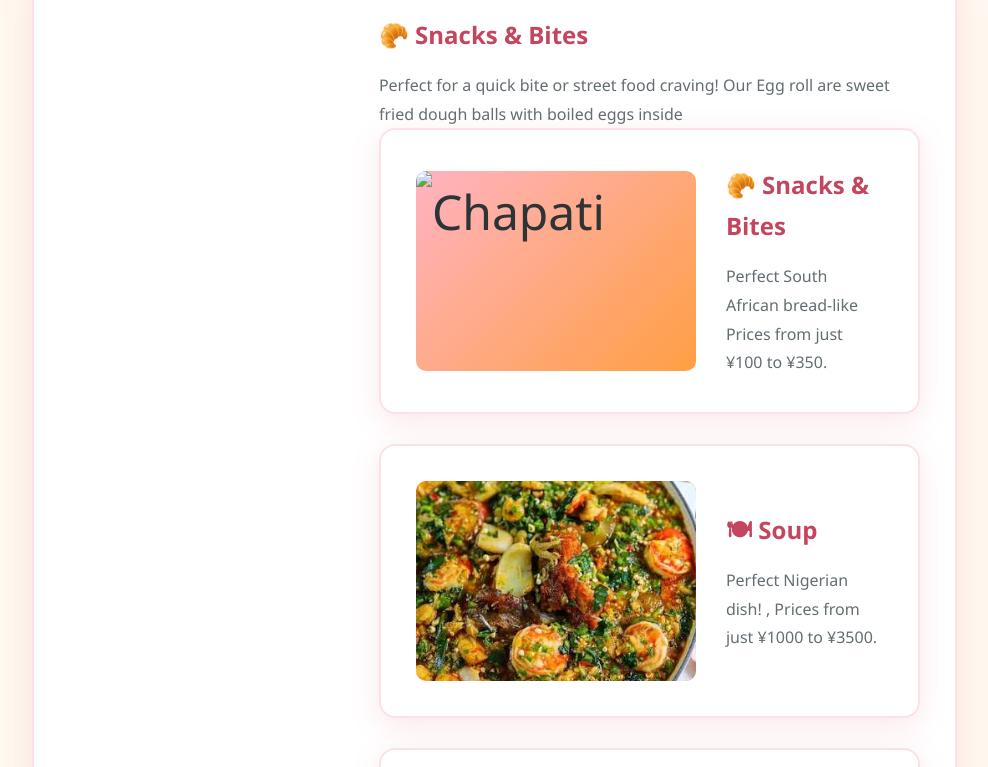
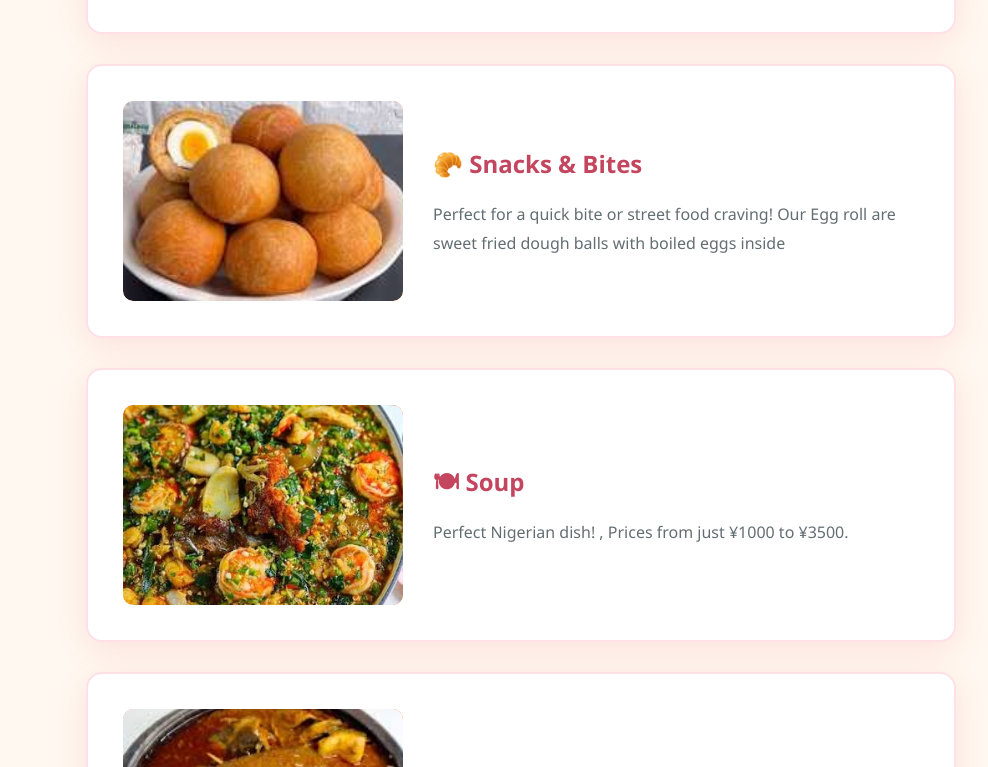
Before and after one commit to kokorokoadjohope/lagos-kitchen, a plain HTML site: page menu.html in a window 1280 px wide. Shown: the part 1348-2115 px from the top of the page, without its empty margins (244-1232 px from the left). Drawn offline with Linux system fonts and the light colour scheme.

Commit message:
menu.html

```diff
--- a/menu.html
+++ b/menu.html
@@ -33,7 +33,7 @@
         <main class="main-content">
             <div class="content-block" id="rice">
                 <div class="mixed-layout">
-                    <div class="image-box"><img src="jellof%20rice.jpg" alt="Jellof Rice"></div>
+                    <div class="image-box"><img src="jellofrice.jpg" alt="Jellof Rice"></div>
                     <div class="text">
                         <h2>🍚 Rice Dishes</h2>
                         <p>Our rice dishes are the heart of Lagos Kitchen. From the smoky and flavorful Jellof Rice to the colorful and fragrant Fried Rice, each plate is a celebration of Nigerian culinary tradition. Cooked with the finest long-grain rice, fresh tomatoes, peppers, and a blend of secret spices passed down through generations. Prices start from just ¥42!</p>
@@ -77,13 +77,6 @@
                     <div class="text">
                         <h2>🥐 Snacks & Bites</h2>
                         <p>Perfect for a quick bite or street food craving! Our Egg roll are sweet fried dough balls with boiled eggs inside</p>
-
-            <div class="content-block" id="snacks">
-                <div class="mixed-layout">
-                    <div class="image-box"><img scr="chapati.jpg" alt="Chapati"></div>
-                    <div clads="text">
-                        <h2>🥐 Snacks & Bites</h2>
-                        <p>Perfect South African bread-like Prices from just ¥100 to ¥350.</p>
                     </div>
                 </div>
             </div>
```
